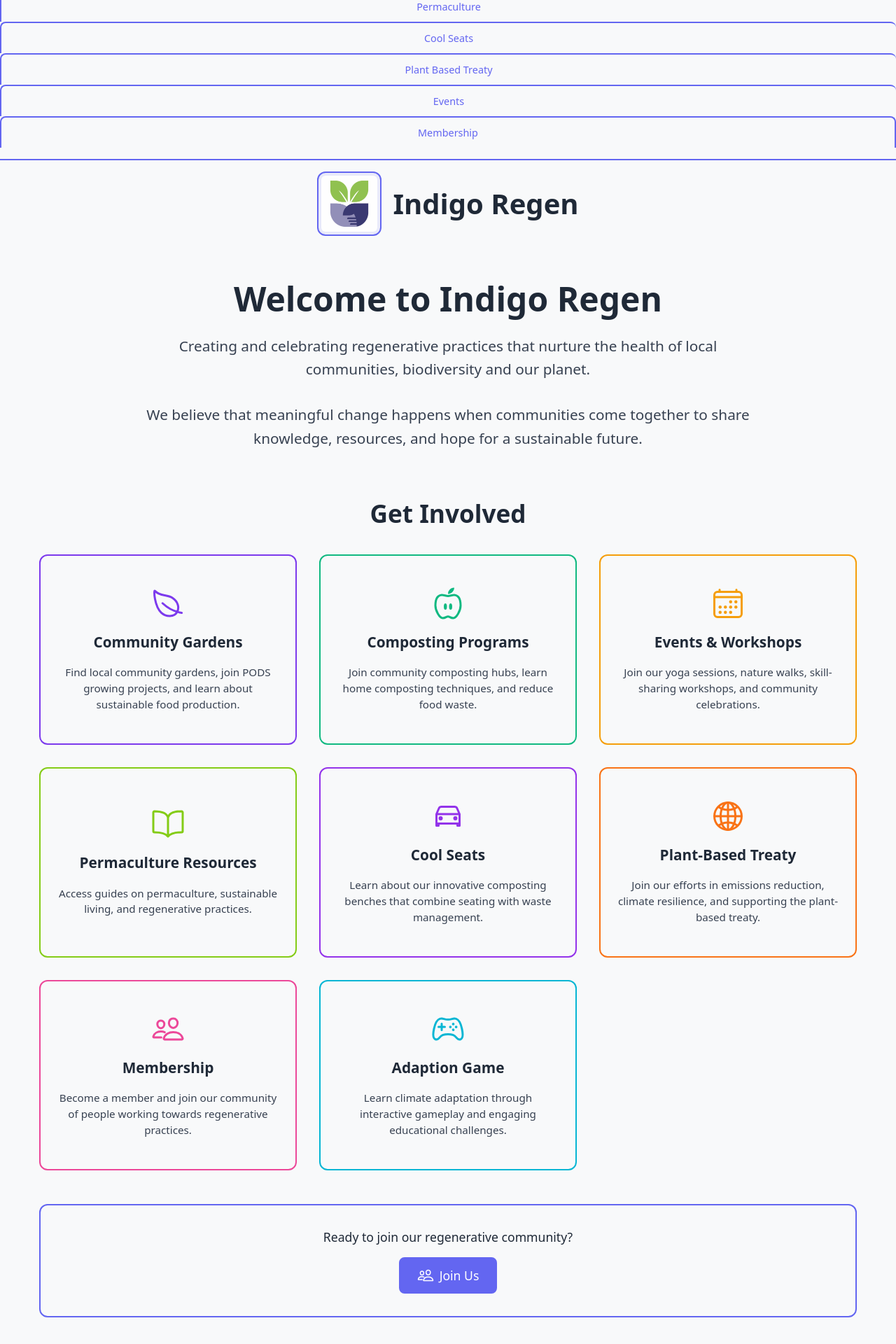
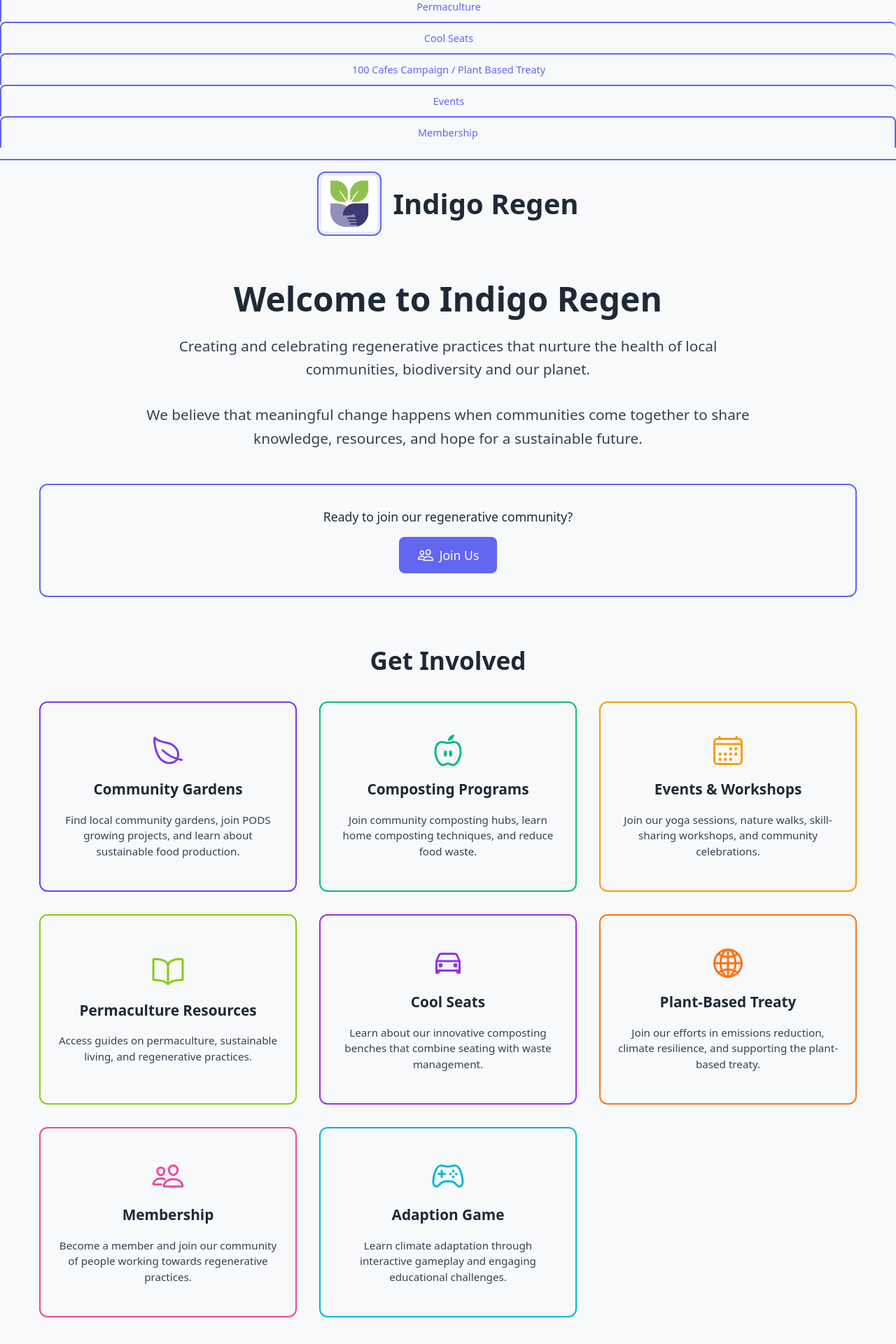
Before and after one commit to drewcydrew/IndigoRegen, a React (Vite) app: page / in a window 1280 px wide. Shown: the part 212-2132 px from the top of the page at 70% size. Built offline with nearby package versions, Linux system fonts and the light colour scheme.

Commit message:
updating page contents

```diff
--- a/src/App.jsx
+++ b/src/App.jsx
@@ -78,7 +78,7 @@ function App() {
     { id: 'game', label: 'Play The Adaption Game' },
     { id: 'permaculture', label: 'Permaculture' },
     { id: 'coolseats', label: 'Cool Seats' },
-    { id: 'plantbased', label: 'Plant Based Treaty' },
+    { id: 'plantbased', label: '100 Cafes Campaign / Plant Based Treaty' },
     { id: 'events', label: 'Events' },
     { id: 'membership', label: 'Membership' }
   ]
@@ -91,7 +91,7 @@ function App() {
       case 'events': return 'Events & Workshops'
       case 'coolseats': return 'Cool Seats'
       case 'permaculture': return 'Permaculture & Sustainability'
-      case 'plantbased': return 'Plant-Based Treaty'
+      case 'plantbased': return '100 Cafes Campaign / Plant Based Treaty'
       case 'membership': return 'Membership'
       case 'game': return 'Play The Adaption Game'
       default: return 'Indigo Regen'
--- a/src/components/Homepage.jsx
+++ b/src/components/Homepage.jsx
@@ -134,7 +134,7 @@ const Homepage = ({ onNavigate }) => {
       {/* Hero Section with Mission Elements */}
       <div className="hero-section" style={{
         textAlign: 'center',
-        marginBottom: '4rem',
+        marginBottom: '3rem',
         padding: '0 1rem'
       }}>
         <h1 style={{
@@ -167,50 +167,14 @@ const Homepage = ({ onNavigate }) => {
         </p>
       </div>
 
-      {/* Quick Links Section */}
-      <div className="links-section" style={{
-        marginBottom: '3rem',
-        padding: '0 1rem'
-      }}>
-        <h2 style={{
-          color: '#1F2937',
-          fontSize: '2.2rem',
-          marginBottom: '2rem',
-          textAlign: 'center',
-          fontWeight: '600'
-        }}>
-          Get Involved
-        </h2>
-        <div style={{
-          display: 'grid',
-          gridTemplateColumns: 'repeat(auto-fit, minmax(300px, 1fr))',
-          gap: '2rem'
-        }}>
-          {quickLinks.map((link, index) => (
-            <QuickLinkCard
-              key={index}
-              icon={link.icon}
-              title={link.title}
-              description={link.description}
-              color={link.color}
-              onClick={link.onClick}
-            />
-          ))}
-        </div>
-      </div>
-
-      {/* Contact Section */}
-      <div className="footer-section" style={{
+      {/* Join Us Button Section */}
+      <div className="join-us-section" style={{
         background: '#F8F9FA',
         border: '2px solid #6366F1',
         borderRadius: '12px',
         padding: '2rem',
-        margin: '0 1rem',
+        margin: '0 1rem 4rem 1rem',
         textAlign: 'center'
-      }}>
-        <div style={{
-          marginTop: '0',
-          paddingTop: '0'
       }}>
         <p style={{
           color: '#1F2937',
@@ -249,6 +213,37 @@ const Homepage = ({ onNavigate }) => {
           Join Us
         </button>
       </div>
+
+      {/* Quick Links Section */}
+      <div className="links-section" style={{
+        marginBottom: '3rem',
+        padding: '0 1rem'
+      }}>
+        <h2 style={{
+          color: '#1F2937',
+          fontSize: '2.2rem',
+          marginBottom: '2rem',
+          textAlign: 'center',
+          fontWeight: '600'
+        }}>
+          Get Involved
+        </h2>
+        <div style={{
+          display: 'grid',
+          gridTemplateColumns: 'repeat(auto-fit, minmax(300px, 1fr))',
+          gap: '2rem'
+        }}>
+          {quickLinks.map((link, index) => (
+            <QuickLinkCard
+              key={index}
+              icon={link.icon}
+              title={link.title}
+              description={link.description}
+              color={link.color}
+              onClick={link.onClick}
+            />
+          ))}
+        </div>
       </div>
     </div>
   );
--- a/src/components/PlantBasedTreaty.jsx
+++ b/src/components/PlantBasedTreaty.jsx
@@ -122,7 +122,7 @@ const PlantBasedTreaty = ({ onNavigate }) => {
           marginBottom: '1rem',
           fontWeight: '700'
         }}>
-          100 Cafes Campaign and Plant-Based Treaty
+          100 Cafes Campaign / Plant Based Treaty
         </h2>
       </div>
 
```
Lines whose indentation alone changed are shown as unchanged.
